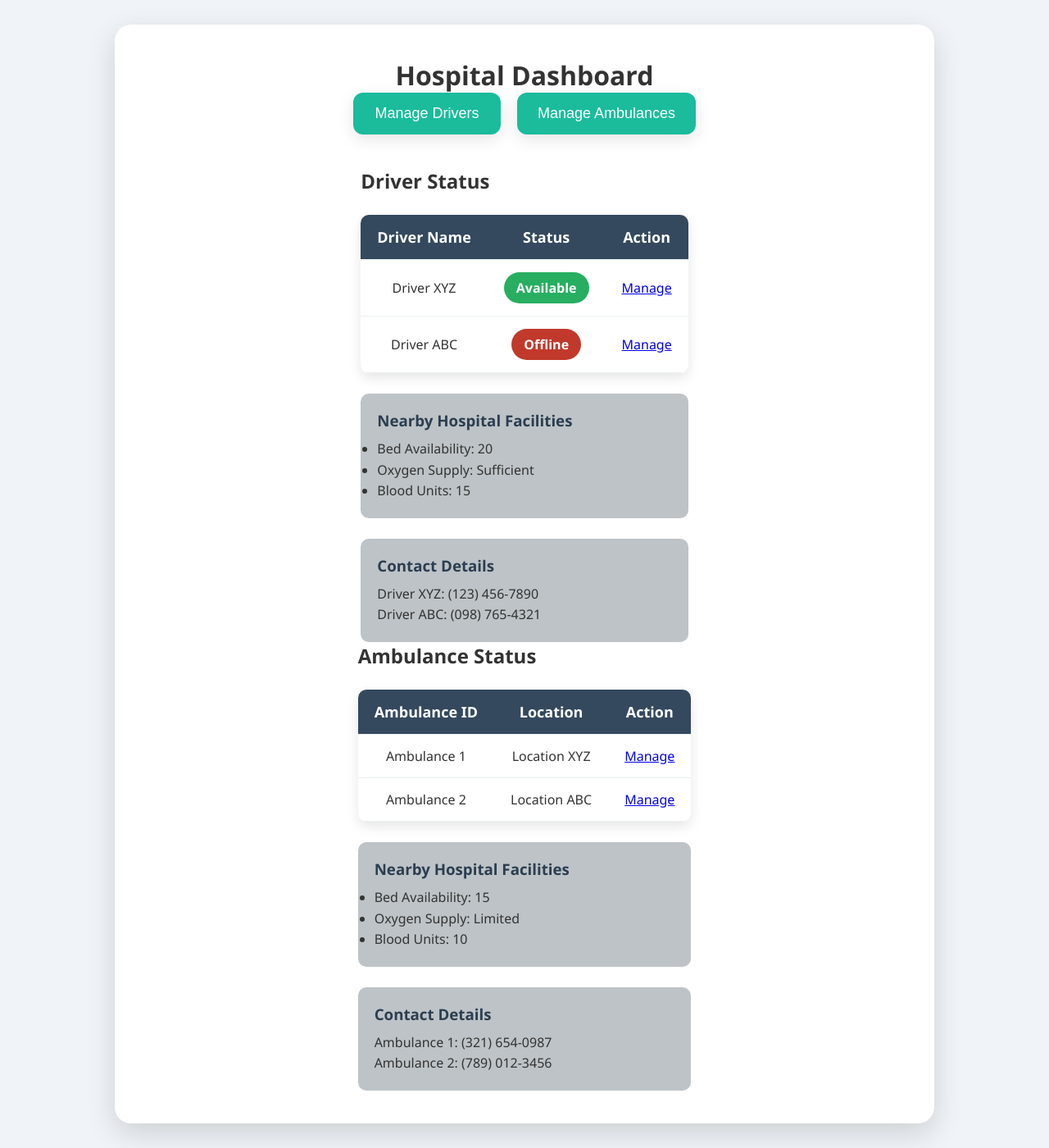
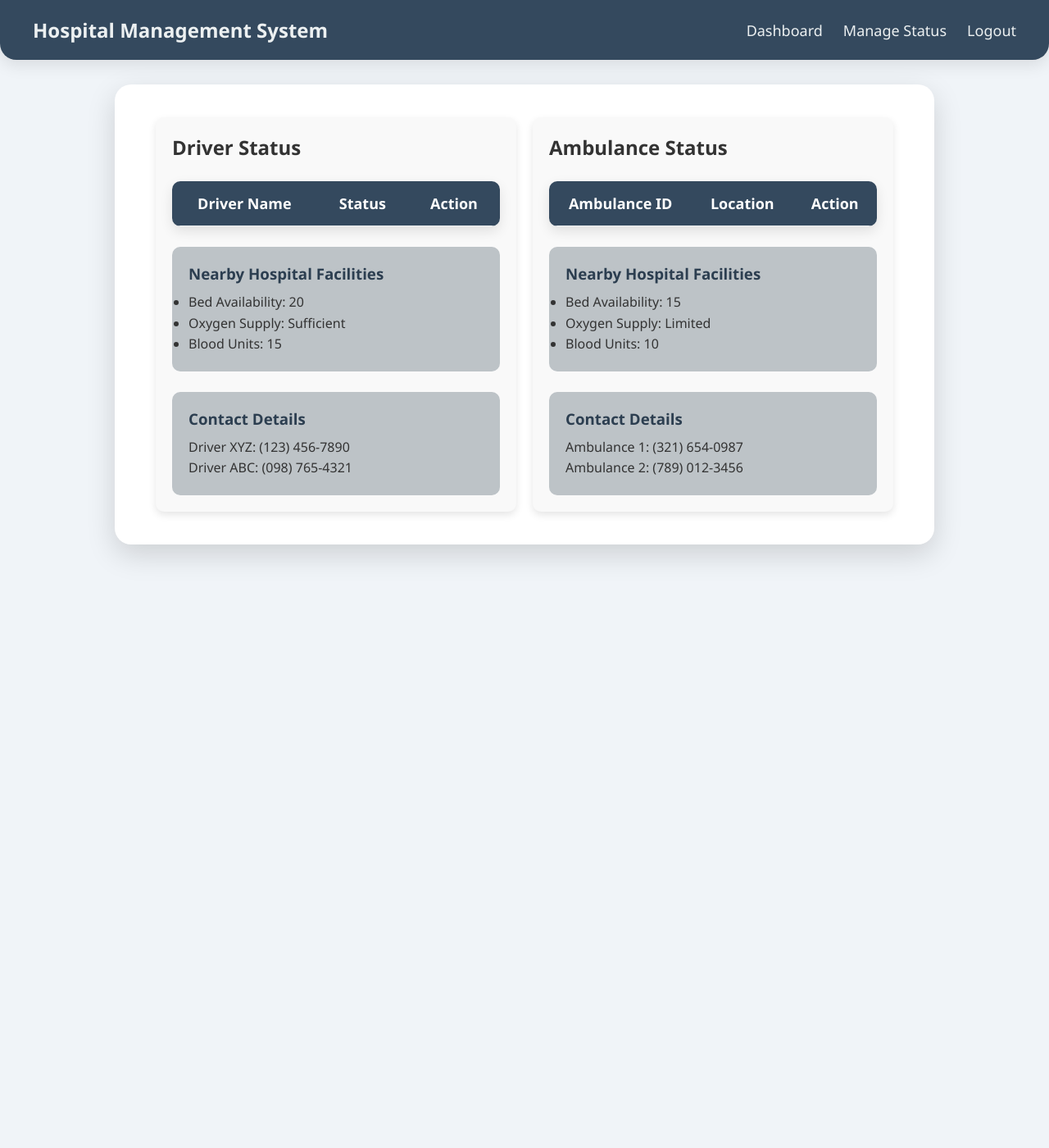
Before and after one commit to mansiruhil13/Bobble-AI, a Jekyll site: the page hospital.html, which Jekyll copies as it is, in a window 1280 px wide and 1400 px high. Shown: the whole window at 82% size. Built offline with Jekyll 4.4.1, drawn with Linux system fonts in a browser that asks for light colours; some of the changed lines change nothing that is shown; some of the changed text lies outside the part shown.

Commit message:
fix: 🐛 Fix issue 21 of Driver & Ambulance status
✅ Closes: #21

```diff
--- a/hospital.html
+++ b/hospital.html
@@ -8,14 +8,26 @@
     <script src="https://maps.googleapis.com/maps/api/js?key=AIzaSyCKR3agIMLtauzDhz4fCu3heww0BV_81H4" async defer></script>
 </head>
 <body>
+    <header>
+        <nav class="navbar">
+            <div class="navbar-logo">
+                <h2>Hospital Management System</h2>
+            </div>
+            <ul class="navbar-links">
+                <li><a href="hospital.html">Dashboard</a></li>
+                <li><a href="manage.html">Manage Status</a></li>
+                <li><a href="#">Logout</a></li>
+            </ul>
+        </nav>
+    </header>
+
+    <main>
         <div class="dashboard-container">
-        <h1>Hospital Dashboard</h1>
-        <div class="action-buttons">
-            <button class="action-btn" id="manageDriversBtn">Manage Drivers</button>
-            <button class="action-btn" id="manageAmbulancesBtn">Manage Ambulances</button>
-        </div>
 
-        <div id="driverStatus" class="hidden">
+            <!-- Driver and Ambulance Status Section -->
+            <div class="status-container">
+                <!-- Driver Status Section -->
+                <div id="driverStatus" class="status-section active">
                     <h2>Driver Status</h2>
                     <table>
                         <thead>
@@ -25,31 +37,22 @@
                                 <th>Action</th>
                             </tr>
                         </thead>
-                <tbody>
-                    <tr>
-                        <td>Driver XYZ</td>
-                        <td><span class="status available">Available</span></td>
-                        <td><a href="#" class="manage-link" data-driver="Driver XYZ">Manage</a></td>
-                    </tr>
-                    <tr>
-                        <td>Driver ABC</td>
-                        <td><span class="status offline">Offline</span></td>
-                        <td><a href="#" class="manage-link" data-driver="Driver ABC">Manage</a></td>
-                    </tr>
+                        <tbody id="driversTableBody">
+                            <!-- Dynamic Driver Rows Will Be Injected Here -->
                         </tbody>
                     </table>
 
-            <!-- {{ New Section: Nearby Hospital Facilities for Drivers }} -->
+                    <!-- Nearby Hospital Facilities for Drivers -->
                     <div class="nearby-facilities">
                         <h3>Nearby Hospital Facilities</h3>
                         <ul>
-                    <li>Bed Availability: 20</li>
-                    <li>Oxygen Supply: Sufficient</li>
-                    <li>Blood Units: 15</li>
+                            <li>Bed Availability: <span id="bedAvailabilityDriver">Loading...</span></li>
+                            <li>Oxygen Supply: <span id="oxygenSupplyDriver">Loading...</span></li>
+                            <li>Blood Units: <span id="bloodUnitsDriver">Loading...</span></li>
                         </ul>
                     </div>
 
-            <!-- {{ New Section: Contact Details for Drivers }} -->
+                    <!-- Contact Details for Drivers -->
                     <div class="contact-details">
                         <h3>Contact Details</h3>
                         <p>Driver XYZ: (123) 456-7890</p>
@@ -57,7 +60,8 @@
                     </div>
                 </div>
 
-        <div id="ambulanceStatus" class="hidden">
+                <!-- Ambulance Status Section -->
+                <div id="ambulanceStatus" class="status-section active">
                     <h2>Ambulance Status</h2>
                     <table>
                         <thead>
@@ -67,31 +71,22 @@
                                 <th>Action</th>
                             </tr>
                         </thead>
-                <tbody>
-                    <tr>
-                        <td>Ambulance 1</td>
-                        <td>Location XYZ</td>
-                        <td><a href="#" class="manage-ambulance" data-ambulance="Ambulance 1">Manage</a></td>
-                    </tr>
-                    <tr>
-                        <td>Ambulance 2</td>
-                        <td>Location ABC</td>
-                        <td><a href="#" class="manage-ambulance" data-ambulance="Ambulance 2">Manage</a></td>
-                    </tr>
+                        <tbody id="ambulancesTableBody">
+                            <!-- Dynamic Ambulance Rows Will Be Injected Here -->
                         </tbody>
                     </table>
 
-            <!-- {{ New Section: Nearby Hospital Facilities for Ambulances }} -->
+                    <!-- Nearby Hospital Facilities for Ambulances -->
                     <div class="nearby-facilities">
                         <h3>Nearby Hospital Facilities</h3>
                         <ul>
-                    <li>Bed Availability: 15</li>
-                    <li>Oxygen Supply: Limited</li>
-                    <li>Blood Units: 10</li>
+                            <li>Bed Availability: <span id="bedAvailabilityAmbulance">Loading...</span></li>
+                            <li>Oxygen Supply: <span id="oxygenSupplyAmbulance">Loading...</span></li>
+                            <li>Blood Units: <span id="bloodUnitsAmbulance">Loading...</span></li>
                         </ul>
                     </div>
 
-            <!-- {{ New Section: Contact Details for Ambulances }} -->
+                    <!-- Contact Details for Ambulances -->
                     <div class="contact-details">
                         <h3>Contact Details</h3>
                         <p>Ambulance 1: (321) 654-0987</p>
@@ -99,151 +94,90 @@
                     </div>
                 </div>
             </div>
-
-    <div id="manageAmbulanceModal" class="modal hidden">
-        <div class="modal-content">
-            <span class="close-btn">&times;</span>
-            <h2 id="ambulanceModalTitle"></h2>
-            <p>Current location of the ambulance:</p>
-            <div id="map" style="height: 400px; width: 100%;"></div>
-
-            <!-- {{ New Section: Contact Details in Modal }} -->
-            <div class="contact-details">
-                <h3>Contact Information</h3>
-                <p>Driver Name: <span id="modalDriverName">Driver XYZ</span></p>
-                <p>Phone: <span id="modalDriverContact">(123) 456-7890</span></p>
         </div>
-        </div>
-    </div>
-
-    <!-- {{ New Section: Driver Management Modal }} -->
-    <div id="manageDriverModal" class="modal hidden">
-        <div class="modal-content">
-            <span class="close-btn">&times;</span>
-            <h2 id="driverModalTitle"></h2>
-            <p>Real-time status of the driver:</p>
-            <div id="driverMap" style="height: 400px; width: 100%;"></div>
-
-            <!-- Contact Details in Modal -->
-            <div class="contact-details">
-                <h3>Contact Information</h3>
-                <p>Driver Name: <span id="modalDriverName">Driver XYZ</span></p>
-                <p>Phone: <span id="modalDriverContact">(123) 456-7890</span></p>
-            </div>
-        </div>
-    </div>
+    </main>
 
     <script>
-        const manageDriversBtn = document.getElementById('manageDriversBtn');
-        const manageAmbulancesBtn = document.getElementById('manageAmbulancesBtn');
-        const driverStatus = document.getElementById('driverStatus');
-        const ambulanceStatus = document.getElementById('ambulanceStatus');
-        const manageAmbulanceLinks = document.querySelectorAll('.manage-ambulance');
-        const ambulanceModal = document.getElementById('manageAmbulanceModal');
-        const ambulanceModalTitle = document.getElementById('ambulanceModalTitle');
-        const closeModalBtn = document.querySelector('.close-btn');
-        let map, marker;
+        // Elements
+        const manageBtn = document.getElementById('manageBtn');
+        const driversTableBody = document.getElementById('driversTableBody');
+        const ambulancesTableBody = document.getElementById('ambulancesTableBody');
 
-        manageDriversBtn.addEventListener('click', () => {
-            driverStatus.classList.remove('hidden');
-            ambulanceStatus.classList.add('hidden');
-        });
+        // Mock Data for Nearby Facilities (Replace with dynamic data if available)
+        document.getElementById('bedAvailabilityDriver').textContent = "20";
+        document.getElementById('oxygenSupplyDriver').textContent = "Sufficient";
+        document.getElementById('bloodUnitsDriver').textContent = "15";
 
-        manageAmbulancesBtn.addEventListener('click', () => {
-            ambulanceStatus.classList.remove('hidden');
-            driverStatus.classList.add('hidden');
-        });
+        document.getElementById('bedAvailabilityAmbulance').textContent = "15";
+        document.getElementById('oxygenSupplyAmbulance').textContent = "Limited";
+        document.getElementById('bloodUnitsAmbulance').textContent = "10";
 
-        function initMap(location) {
-            map = new google.maps.Map(document.getElementById("map"), {
-                zoom: 12,
-                center: location,
-            });
+        // Function to Load Drivers from localStorage
+        function loadDrivers() {
+            const drivers = JSON.parse(localStorage.getItem('drivers')) || [];
+            driversTableBody.innerHTML = ''; // Clear existing rows
 
-            marker = new google.maps.Marker({
-                position: location,
-                map: map,
+            drivers.forEach((driver, index) => {
+                const tr = document.createElement('tr');
+
+                const nameTd = document.createElement('td');
+                nameTd.textContent = driver.name;
+                tr.appendChild(nameTd);
+
+                const statusTd = document.createElement('td');
+                const statusSpan = document.createElement('span');
+                statusSpan.classList.add('status', driver.status.toLowerCase());
+                statusSpan.textContent = driver.status;
+                statusTd.appendChild(statusSpan);
+                tr.appendChild(statusTd);
+
+                const actionTd = document.createElement('td');
+                const manageLink = document.createElement('a');
+                manageLink.href = `manage.html?type=driver&index=${index}`;
+                manageLink.classList.add('manage-link');
+                manageLink.textContent = 'Manage';
+                actionTd.appendChild(manageLink);
+                tr.appendChild(actionTd);
+
+                driversTableBody.appendChild(tr);
             });
         }
 
-        manageAmbulanceLinks.forEach(link => {
-            link.addEventListener('click', (e) => {
-                e.preventDefault();
-                const ambulanceId = e.target.getAttribute('data-ambulance');
-                const location = { lat: 28.7041, lng: 77.1025 };
+        // Function to Load Ambulances from localStorage
+        function loadAmbulances() {
+            const ambulances = JSON.parse(localStorage.getItem('ambulances')) || [];
+            ambulancesTableBody.innerHTML = ''; // Clear existing rows
 
-                ambulanceModalTitle.textContent = `Manage ${ambulanceId}`;
-                ambulanceModal.classList.remove('hidden');
-                initMap(location);
-            });
-        });
+            ambulances.forEach((ambulance, index) => {
+                const tr = document.createElement('tr');
 
-        closeModalBtn.addEventListener('click', () => {
-            ambulanceModal.classList.add('hidden');
-        });
+                const idTd = document.createElement('td');
+                idTd.textContent = ambulance.id;
+                tr.appendChild(idTd);
 
-        window.addEventListener('click', (e) => {
-            if (e.target === ambulanceModal) {
-                ambulanceModal.classList.add('hidden');
-            }
-        });
+                const locationTd = document.createElement('td');
+                locationTd.textContent = ambulance.location;
+                tr.appendChild(locationTd);
 
-        // Elements for Driver Management
-        const manageDriverLinks = document.querySelectorAll('.manage-link');
-        const manageDriverModal = document.getElementById('manageDriverModal');
-        const driverModalTitle = document.getElementById('driverModalTitle');
-        const driverMapElement = document.getElementById('driverMap');
-        const modalCloseBtns = document.querySelectorAll('.close-btn');
+                const actionTd = document.createElement('td');
+                const manageLink = document.createElement('a');
+                manageLink.href = `manage.html?type=ambulance&index=${index}`;
+                manageLink.classList.add('manage-ambulance');
+                manageLink.textContent = 'Manage';
+                actionTd.appendChild(manageLink);
+                tr.appendChild(actionTd);
 
-        let driverMap, driverMarker;
-
-        // Initialize Driver Map (Assuming similar to initMap for Ambulances)
-        function initDriverMap(location) {
-            driverMap = new google.maps.Map(driverMapElement, {
-                zoom: 12,
-                center: location,
-            });
-
-            driverMarker = new google.maps.Marker({
-                position: location,
-                map: driverMap,
+                ambulancesTableBody.appendChild(tr);
             });
         }
 
-        // Event Listener for Manage Driver Links
-        manageDriverLinks.forEach(link => {
-            link.addEventListener('click', (e) => {
-                e.preventDefault();
-                const driverName = e.target.getAttribute('data-driver');
-                // Example location; replace with real data as needed
-                const location = { lat: 28.7041, lng: 77.1025 };
+        // Initial Load
+        loadDrivers();
+        loadAmbulances();
 
-                driverModalTitle.textContent = `Manage ${driverName}`;
-                // Update contact details dynamically if needed
-                document.getElementById('modalDriverName').textContent = driverName;
-                document.getElementById('modalDriverContact').textContent = driverName === 'Driver XYZ' ? '(123) 456-7890' : '(098) 765-4321';
-
-                manageDriverModal.classList.remove('hidden');
-                initDriverMap(location);
-            });
-        });
-
-        // Close Modals
-        modalCloseBtns.forEach(btn => {
-            btn.addEventListener('click', () => {
-                manageAmbulanceModal.classList.add('hidden');
-                manageDriverModal.classList.add('hidden');
-            });
-        });
-
-        // Close modal when clicking outside the content
-        window.addEventListener('click', (e) => {
-            if (e.target === manageAmbulanceModal) {
-                manageAmbulanceModal.classList.add('hidden');
-            }
-            if (e.target === manageDriverModal) {
-                manageDriverModal.classList.add('hidden');
-            }
+        // Event Listener for Manage Button
+        manageBtn.addEventListener('click', () => {
+            window.location.href = 'manage.html';
         });
     </script>
 </body>
```
Lines whose indentation alone changed are shown as unchanged.
